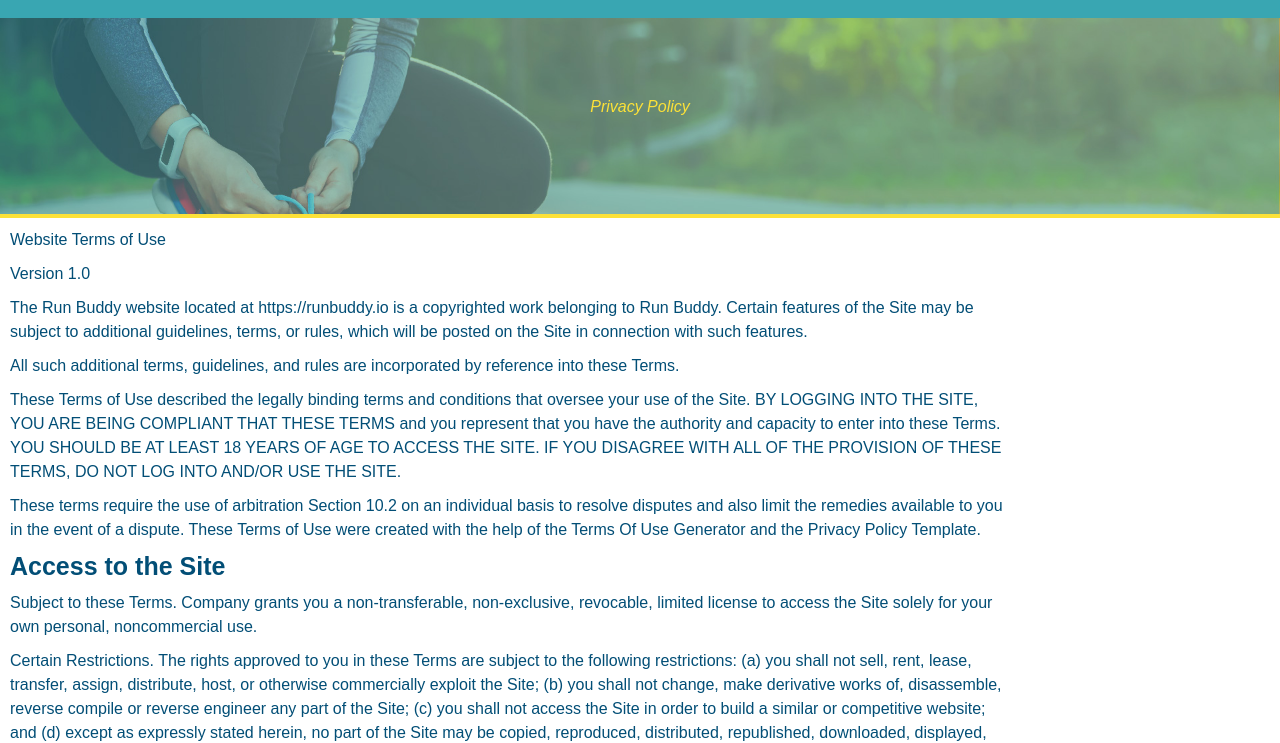
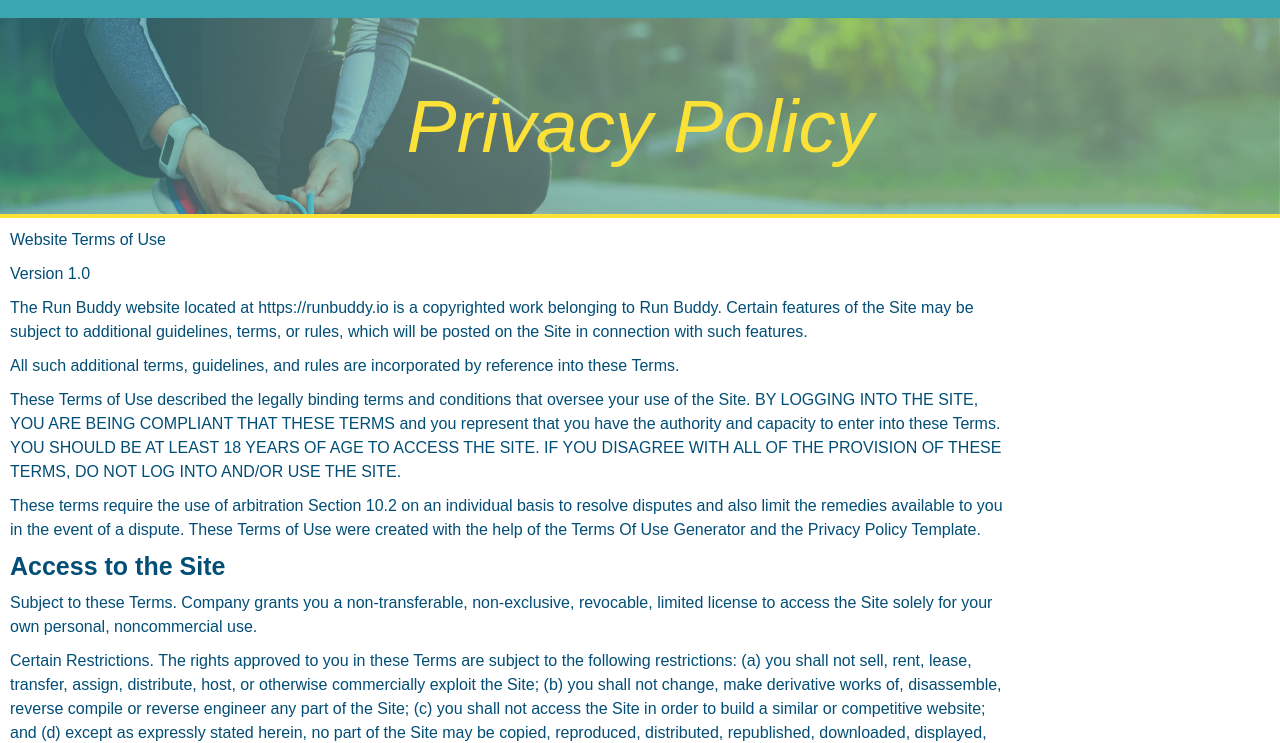
Before and after one commit to ennschwndr/Run-Buddy, a plain HTML site: page privacy-policy.html in a window 1280 px wide. Shown: the part 64-807 px from the top of the page. Drawn offline with Linux system fonts and the light colour scheme.

Commit message:
Finished

```diff
--- a/secondary-styles.css
+++ b/secondary-styles.css
@@ -10,9 +10,9 @@
     text-align: center;
     color: #fce138;
     font-style: italic;
-    font-size: medium;
+    font-size: 75px;
     padding: 0 80px 15px 80px;
-    padding-top: 80px;
+    padding-top: 65px;
     border-bottom: 4px solid;
     border-color: #fce138;
 }
```
